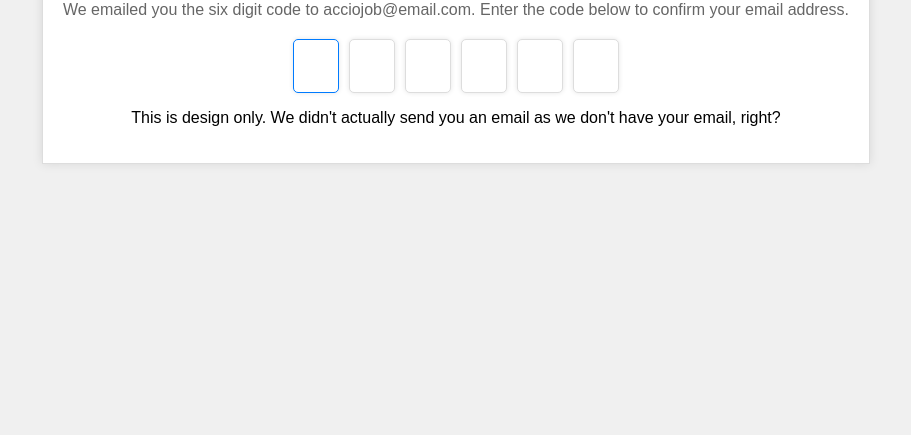
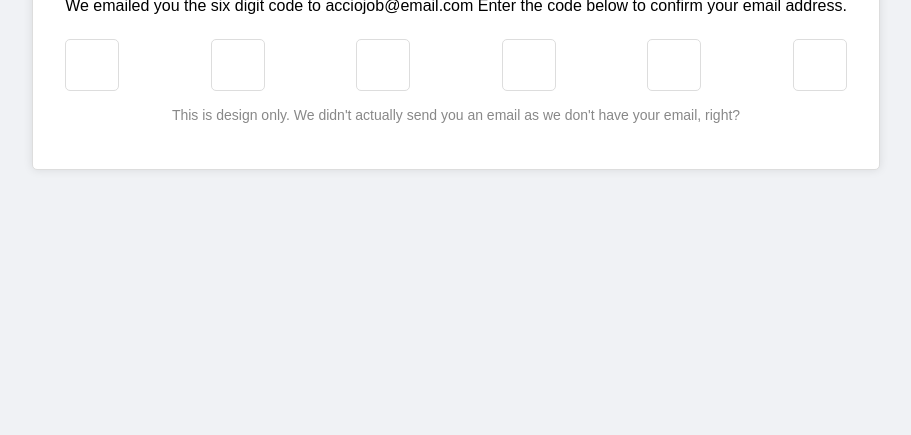
Before and after one commit to acciojob/OTP-rajeshmondal54, a website: page main.html in a window 1280 px wide. Shown: the part 365-800 px from the top of the page, without its empty margins (184-1095 px from the left). Drawn offline with Linux system fonts and the light colour scheme.

Commit message:
created a submission

```diff
--- a/main.html
+++ b/main.html
@@ -8,17 +8,21 @@
 </head>
 <body>
   <div class="container">
-        <h1 id="verification_heading">Verify Your Account</h1>
-        <p id="verification_subtext">We emailed you the six digit code to acciojob@email.com. Enter the code below to confirm your email address.</p>
+    <h2 id="verification_heading">Verify Your Account</h2>
+    <p id="verification_subtext">
+      We emailed you the six digit code to acciojob@email.com Enter the code below to confirm your email address.
+    </p>
     <div class="code-container">
-            <input type="text" id="code-1" class="code" maxlength="1" oninput="moveToNext(this, 'code-2')" autofocus>
-            <input type="text" id="code-2" class="code" maxlength="1" oninput="moveToNext(this, 'code-3')" onkeydown="moveToPrev(this, 'code-1', event)">
-            <input type="text" id="code-3" class="code" maxlength="1" oninput="moveToNext(this, 'code-4')" onkeydown="moveToPrev(this, 'code-2', event)">
-            <input type="text" id="code-4" class="code" maxlength="1" oninput="moveToNext(this, 'code-5')" onkeydown="moveToPrev(this, 'code-3', event)">
-            <input type="text" id="code-5" class="code" maxlength="1" oninput="moveToNext(this, 'code-6')" onkeydown="moveToPrev(this, 'code-4', event)">
-            <input type="text" id="code-6" class="code" maxlength="1" onkeydown="moveToPrev(this, 'code-5', event)">
+      <input type="text" class="code" maxlength="1">
+      <input type="text" class="code" maxlength="1">
+      <input type="text" class="code" maxlength="1">
+      <input type="text" class="code" maxlength="1">
+      <input type="text" class="code" maxlength="1">
+      <input type="text" class="code" maxlength="1">
     </div>
-        <p>This is design only. We didn't actually send you an email as we don't have your email, right?</p>
+    <p class="note">
+      This is design only. We didn't actually send you an email as we don't have your email, right?
+    </p>
   </div>
   <script src="script.js"></script>
 </body>
--- a/script.js
+++ b/script.js
@@ -1,11 +1,22 @@
-function moveToNext(current, nextFieldID) {
-    if (current.value.length === 1) {
-        document.getElementById(nextFieldID).focus();
+const inputs = document.querySelectorAll('.code');
+
+inputs.forEach((input, index) => {
+  input.addEventListener('input', (e) => {
+    const value = e.target.value;
+    if (value) {
+      const nextInput = inputs[index + 1];
+      if (nextInput) {
+        nextInput.focus();
+      }
     }
-}
+  });
 
-function moveToPrev(current, prevFieldID, event) {
-    if (event.key === 'Backspace' && current.value.length === 0) {
-        document.getElementById(prevFieldID).focus();
+  input.addEventListener('keydown', (e) => {
+    if (e.key === 'Backspace') {
+      const prevInput = inputs[index - 1];
+      if (!e.target.value && prevInput) {
+        prevInput.focus();
+      }
     }
-}
+  });
+});
--- a/styles.css
+++ b/styles.css
@@ -1,47 +1,52 @@
 body {
-    font-family: Arial, sans-serif;
   display: flex;
   justify-content: center;
   align-items: center;
   height: 100vh;
   margin: 0;
-    background-color: #f0f0f0;
+  font-family: Arial, sans-serif;
+  background-color: #f0f2f5;
 }
 
 .container {
   background-color: #fff;
-    padding: 20px;
+  padding: 2rem;
   border: 1px solid #ddd;
+  border-radius: 5px;
   box-shadow: 0 0 10px rgba(0, 0, 0, 0.1);
   text-align: center;
 }
 
 #verification_heading {
-    margin-bottom: 10px;
+  margin-bottom: 1rem;
 }
 
 #verification_subtext {
-    margin-bottom: 20px;
-    color: #666;
+  margin-bottom: 1.5rem;
 }
 
 .code-container {
   display: flex;
-    justify-content: center;
-    gap: 10px;
+  justify-content: space-between;
+  margin-bottom: 1rem;
 }
 
 .code {
-    width: 40px;
-    height: 50px;
+  width: 3rem;
+  height: 3rem;
+  font-size: 2rem;
   text-align: center;
-    font-size: 24px;
   border: 1px solid #ddd;
-    box-shadow: 0 0 5px rgba(0, 0, 0, 0.1);
-    outline: none;
   border-radius: 5px;
 }
 
 .code:focus {
+  outline: none;
   border-color: #007bff;
+  box-shadow: 0 0 5px rgba(0, 123, 255, 0.5);
 }
+
+.note {
+  color: #888;
+  font-size: 0.875rem;
+}
```
Lines whose indentation alone changed are shown as unchanged.
